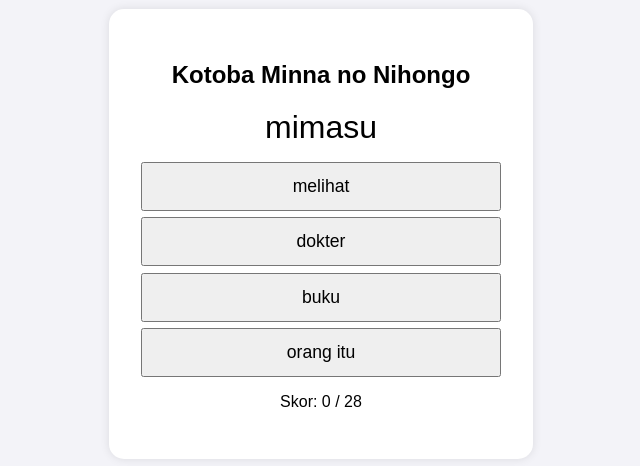
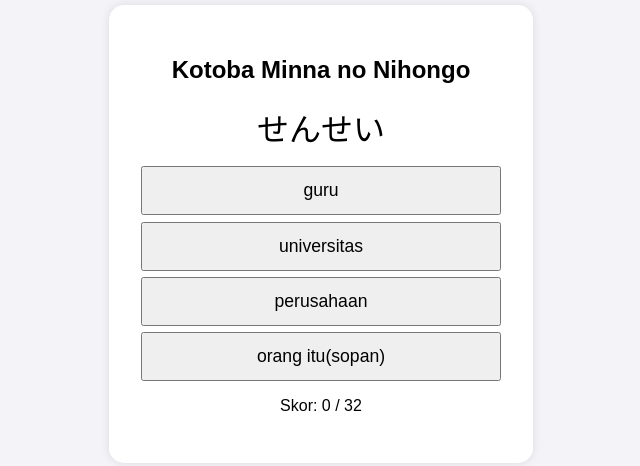
Before and after one commit to myprogreshy/myprogresmy, a plain HTML site: page kotoba.html in a window 1280 px wide. Shown: the part 166-632 px from the top of the page, without its empty margins (319-959 px from the left). Drawn offline with Linux system fonts and the light colour scheme.

Commit message:
Update kotoba.html

```diff
--- a/kotoba.html
+++ b/kotoba.html
@@ -79,6 +79,10 @@
       ["しゃいん", "pegawai perusahaan(+nma prusahaan)"],
       ["ぎんこういん", "pegawai bank"],
       ["いしゃ", "dokter"],
+      ["けんきゅしゃ", "peneliti"],
+      ["エンジ二ア", "enginer"],
+      ["だいがく", "universitas"],
+      ["びょういん", "rumah sakit"],
       ["kaisha", "perusahaan"],
       ["denwa", "telepon"],
       ["hon", "buku"],
```
